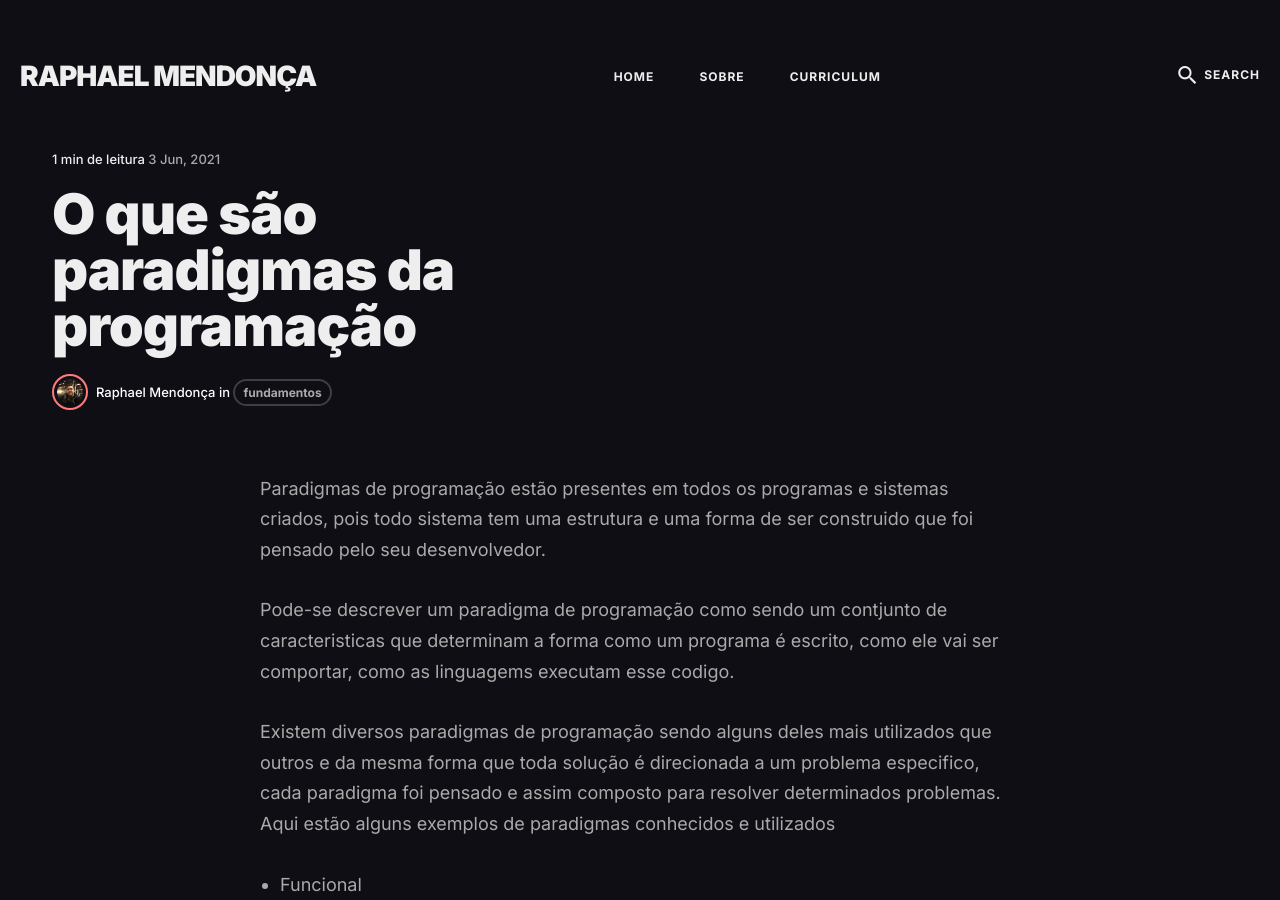
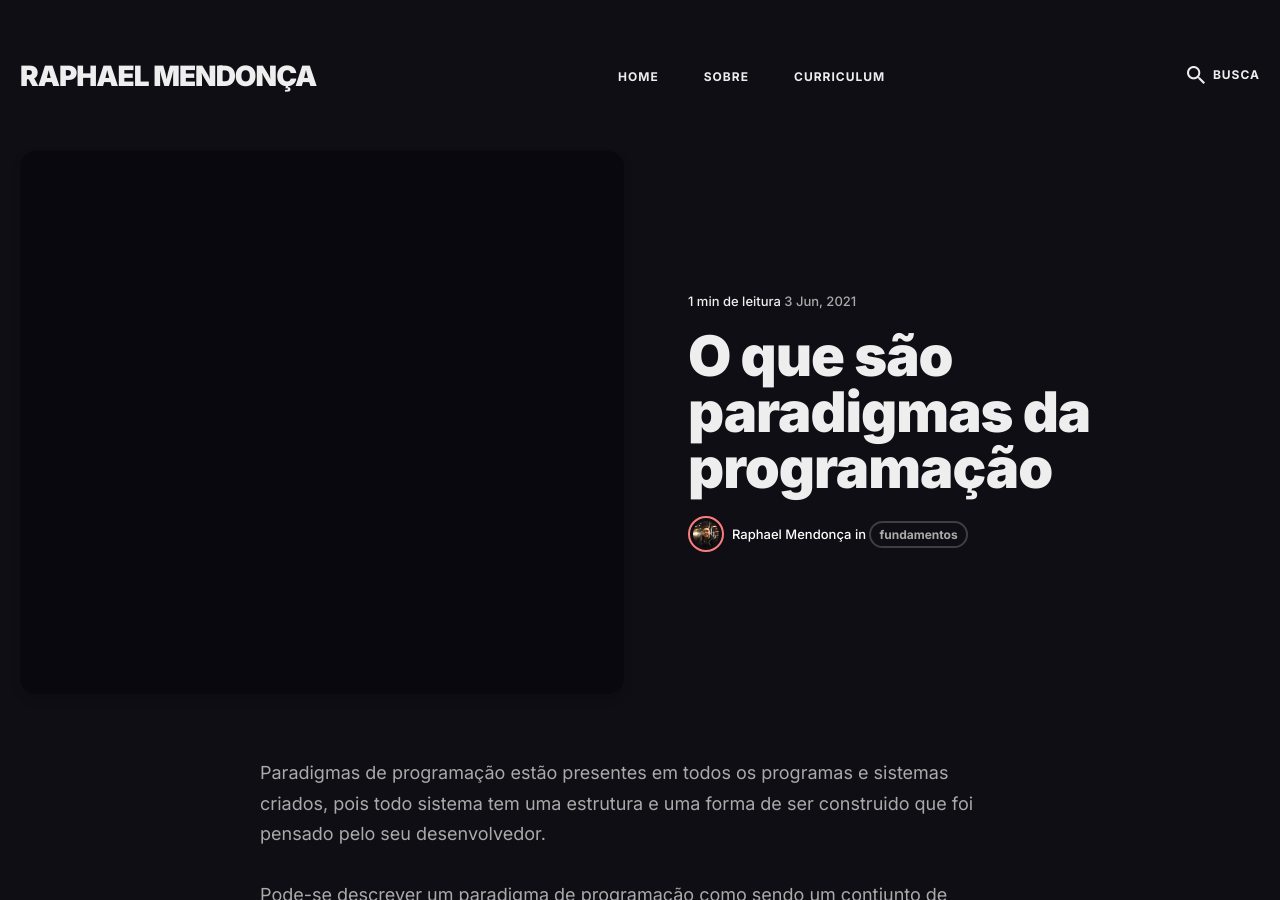
Before and after one commit to raphamendonca/raphamendonca.com.br, a Jekyll site: the page built from _posts/2021-06-03-O-que-sao-paradigmas-da-programacao.md, in a window 1280 px wide and 900 px high. Built offline with Jekyll 4.4.1, drawn with Linux system fonts in a browser that asks for light colours; nearby versions of some CDN libraries; comment, search, counter and statistics services are not loaded.

```diff
--- a/404.html
+++ b/404.html
@@ -1,6 +1,6 @@
 ---
 layout: page
-title: Página não encontrada
+title: Pagina nao encontrada
 image: '/images/140.jpg'
 permalink: /404.html
 ---
--- a/_includes/header.html
+++ b/_includes/header.html
@@ -50,7 +50,7 @@
         <i class="nav__icon nav__icon-menu ion ion-md-menu"></i>
         <div class="search-button">
           <i class="nav__icon nav__icon-search ion ion-md-search"></i>
-          <span>Search</span>
+          <span>Busca</span>
         </div>
       </div>
 
--- a/_includes/search.html
+++ b/_includes/search.html
@@ -8,7 +8,7 @@
             <div class="search__close">
               <i class="ion ion-md-close"></i>
             </div>
-            <label for="js-search-input" class="screen-reader-text">Search for Blog</label>
+            <label for="js-search-input" class="screen-reader-text">Busca no Blog</label>
             <input type="text" id="js-search-input" class="search__text" autocomplete="off" placeholder="Type to search...">
           </div>
         </div>
```
Also changed, not shown: _posts/2021-06-03-O-que-sao-paradigmas-da-programacao.md (+1 -1 lines), images/code_background.png (added).
